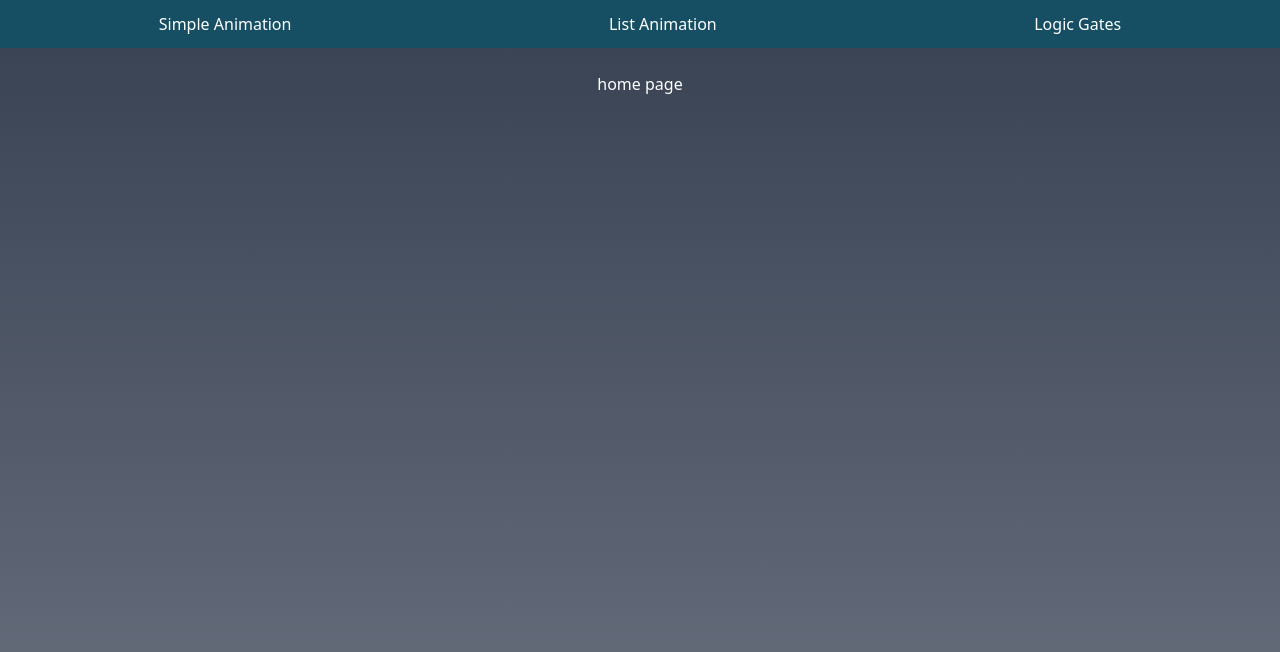
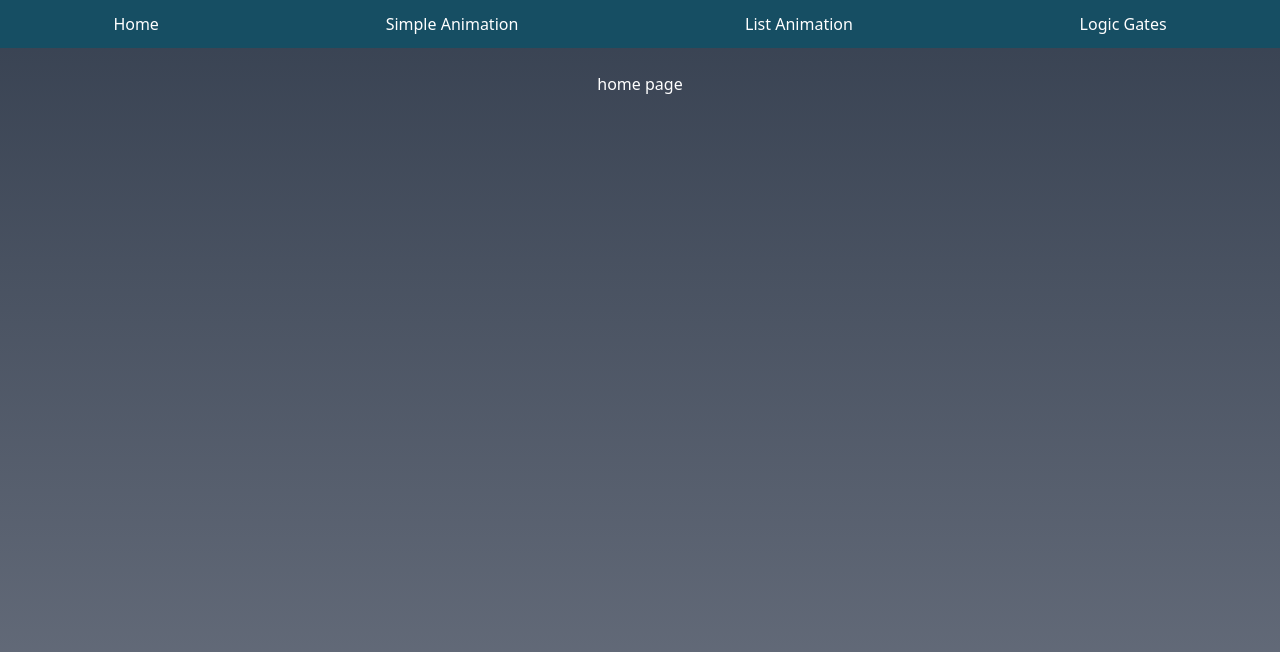
Before and after one commit to mark1yan0/animations, a Next.js app: page / in a window 1280 px wide. Shown: the top 652 px of the page. Built offline with nearby package versions, Linux system fonts and the light colour scheme.

Commit message:
adds home route

```diff
--- a/src/components/Header/index.tsx
+++ b/src/components/Header/index.tsx
@@ -1,6 +1,7 @@
 import Link from 'next/link'
 
 const links = [
+  { text: 'Home', path: '/' },
   { text: 'Simple Animation', path: '/simple' },
   { text: 'List Animation', path: '/list' },
   { text: 'Logic Gates', path: '/gates' }
```
